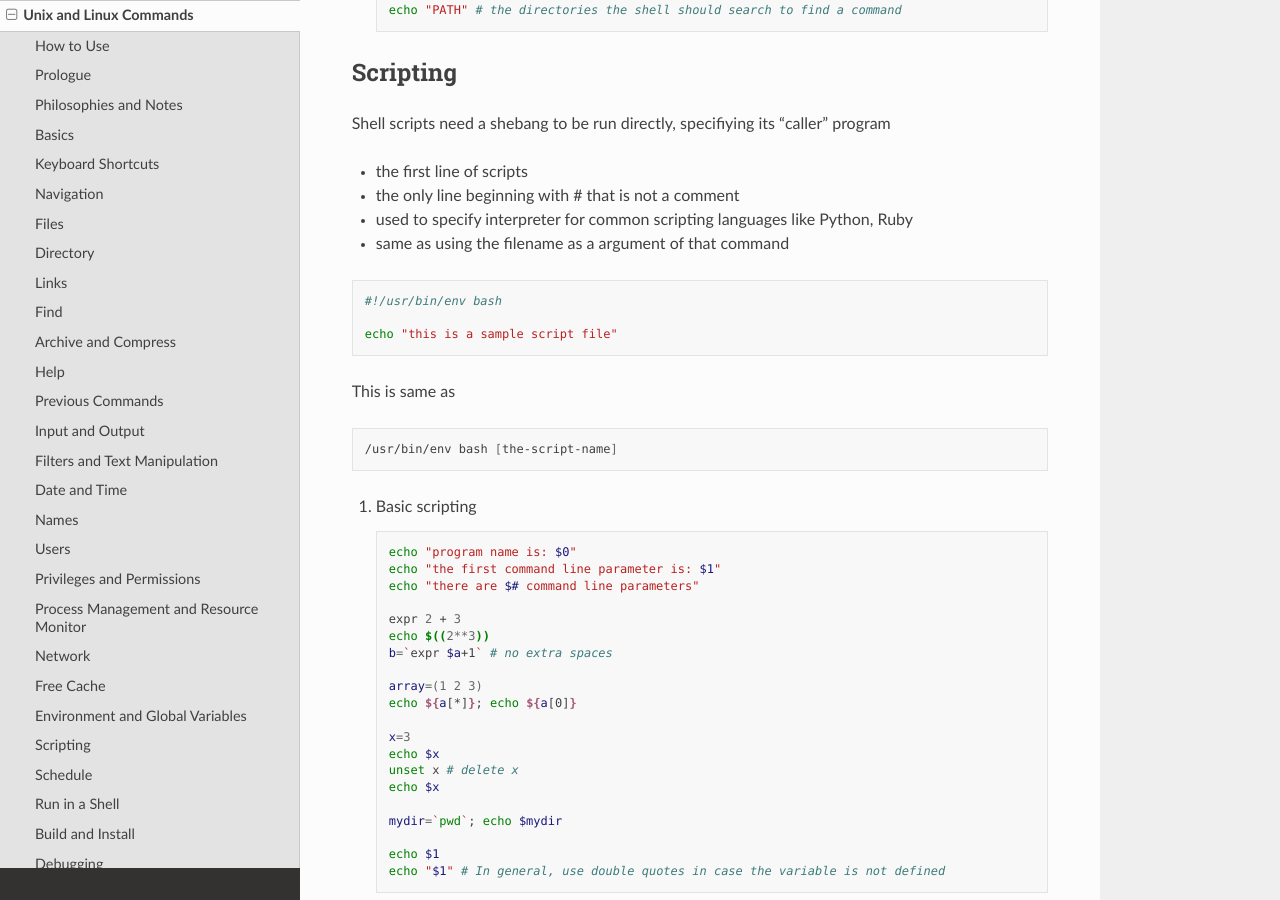
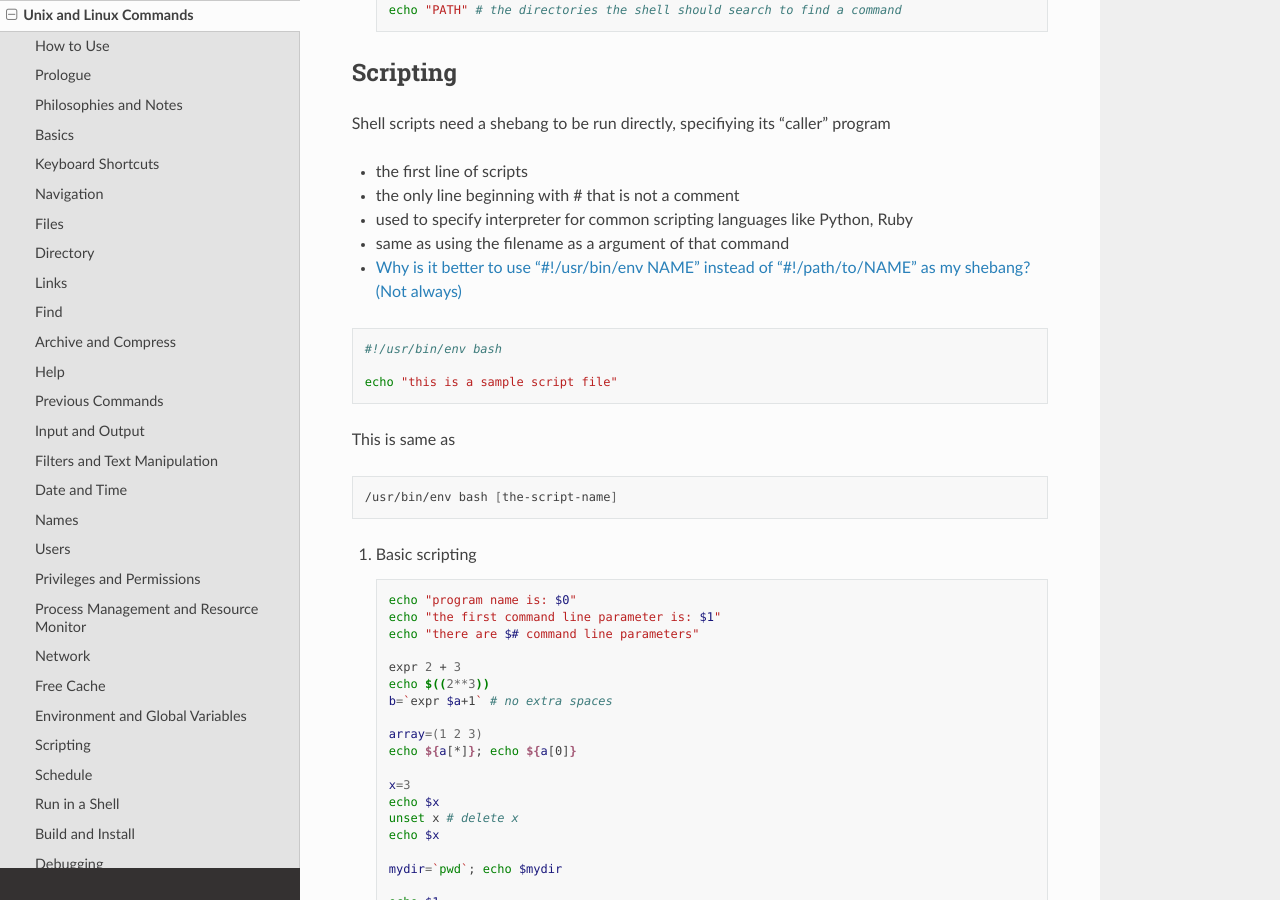
Before and after one commit to snowme34/snowme34.com, a Sphinx documentation site: the page built from docs/source/reference/commands/unix-and-linux-commands.md, in a window 1280 px wide and 900 px high, scrolled down 31499 px. Built offline with Sphinx 7.4.7 and the Read the Docs theme 2.0.0, drawn with Linux system fonts in a browser that asks for light colours; some of the changed lines change nothing that is shown; some of the changed text lies outside the part shown.

Commit message:
update unix cmd: explain different shebang

````diff
--- a/docs/source/reference/commands/unix-and-linux-commands.md
+++ b/docs/source/reference/commands/unix-and-linux-commands.md
@@ -1,6 +1,6 @@
 # Unix and Linux Commands
 
-*Last Update: 07/16/2019.*
+*Last Update: 07/26/2019.*
 
 This is a collection of general *nix commands.
 
@@ -1680,6 +1680,7 @@ Shell scripts need a shebang to be run directly, specifiying its "caller" progra
 * the only line beginning with # that is not a comment
 * used to specify interpreter for common scripting languages like Python, Ruby
 * same as using the filename as a argument of that command
+* [Why is it better to use “#!/usr/bin/env NAME” instead of “#!/path/to/NAME” as my shebang? (Not always)](https://unix.stackexchange.com/questions/29608/why-is-it-better-to-use-usr-bin-env-name-instead-of-path-to-name-as-my)
 
 ```bash
 #!/usr/bin/env bash
````
